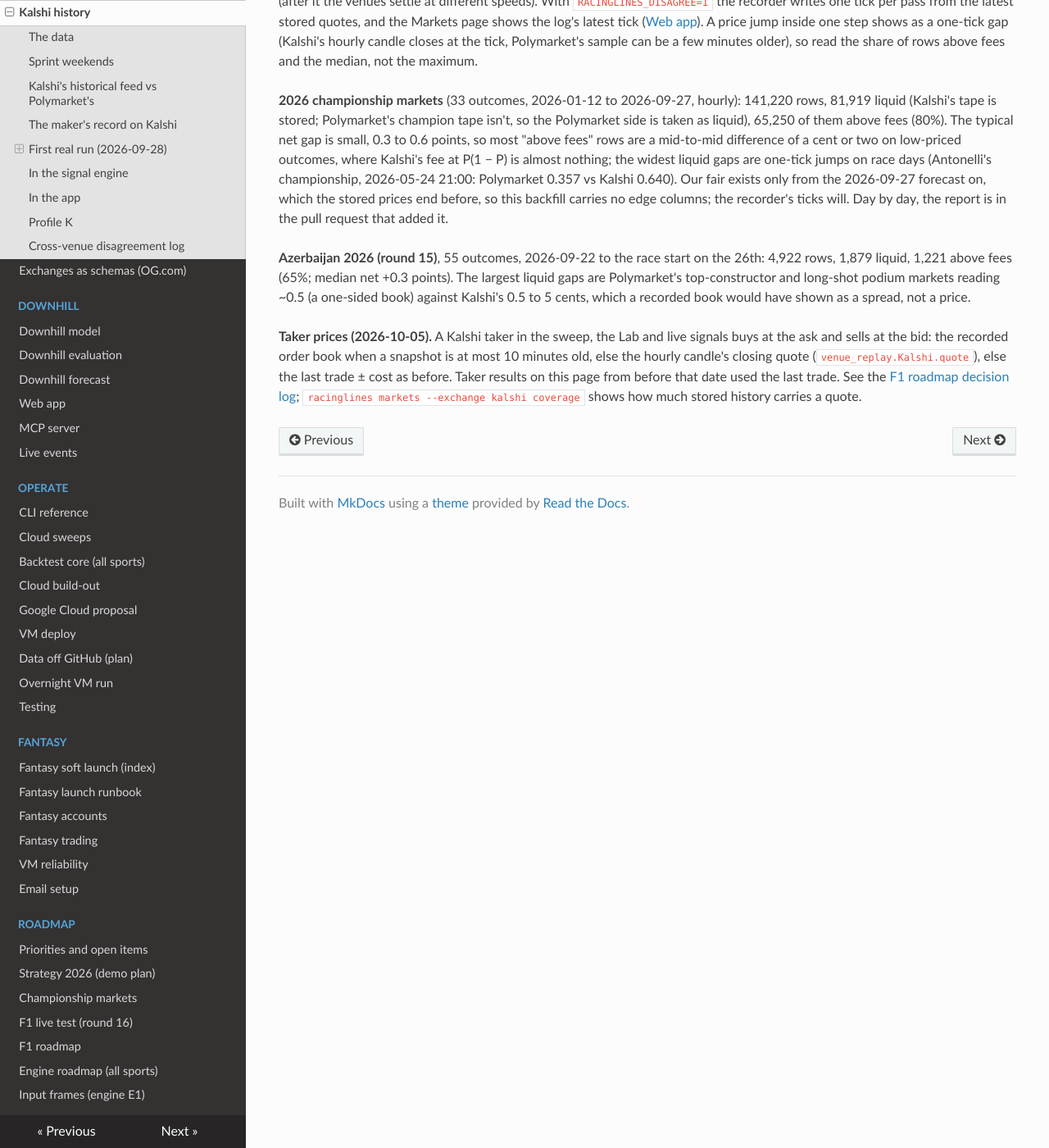
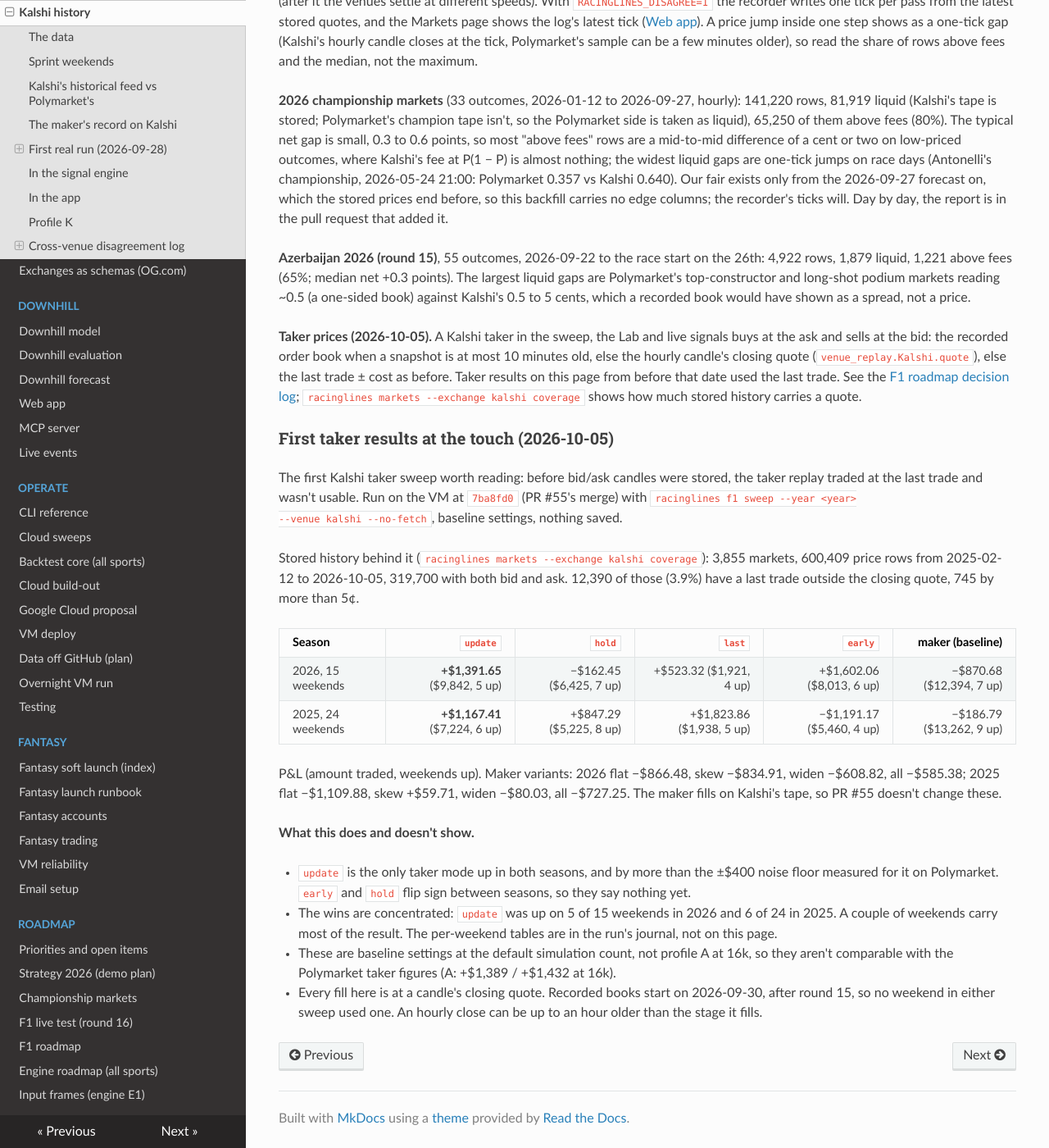
Before and after one commit to lalligagger/racinglines-public, an MkDocs documentation site: the page built from docs/kalshi-history.md, in a window 1280 px wide and 1400 px high, scrolled down 6247 px. Shown: the whole window at 82% size. Built offline with MkDocs 1.6.1, drawn with Linux system fonts in a browser that asks for light colours; nearby versions of some CDN libraries.

Commit message:
[docs] First Kalshi taker results at the touch (2025-26 sweeps after PR #55) (#56)
Claude-Session: https://claude.ai/code/session_01VEKkb8vmfNSxRppiPLE3BK

Co-authored-by: Claude <noreply@anthropic.com>

```diff
--- a/docs/kalshi-history.md
+++ b/docs/kalshi-history.md
@@ -255,3 +255,33 @@ long-shot podium markets reading ~0.5 (a one-sided book) against Kalshi's 0.5 to
 would have shown as a spread, not a price.
 
 **Taker prices (2026-10-05).** A Kalshi taker in the sweep, the Lab and live signals buys at the ask and sells at the bid: the recorded order book when a snapshot is at most 10 minutes old, else the hourly candle's closing quote (`venue_replay.Kalshi.quote`), else the last trade ± cost as before. Taker results on this page from before that date used the last trade. See the [F1 roadmap decision log](f1-roadmap.md#decision-log); `racinglines markets --exchange kalshi coverage` shows how much stored history carries a quote.
+
+### First taker results at the touch (2026-10-05)
+
+The first Kalshi taker sweep worth reading: before bid/ask candles were stored, the taker replay traded at the last
+trade and wasn't usable. Run on the VM at `7ba8fd0` (PR #55's merge) with `racinglines f1 sweep --year <year>
+--venue kalshi --no-fetch`, baseline settings, nothing saved.
+
+Stored history behind it (`racinglines markets --exchange kalshi coverage`): 3,855 markets, 600,409 price rows from
+2025-02-12 to 2026-10-05, 319,700 with both bid and ask. 12,390 of those (3.9%) have a last trade outside the
+closing quote, 745 by more than 5¢.
+
+| Season | `update` | `hold` | `last` | `early` | maker (baseline) |
+|---|---:|---:|---:|---:|---:|
+| 2026, 15 weekends | **+$1,391.65** ($9,842, 5 up) | −$162.45 ($6,425, 7 up) | +$523.32 ($1,921, 4 up) | +$1,602.06 ($8,013, 6 up) | −$870.68 ($12,394, 7 up) |
+| 2025, 24 weekends | **+$1,167.41** ($7,224, 6 up) | +$847.29 ($5,225, 8 up) | +$1,823.86 ($1,938, 5 up) | −$1,191.17 ($5,460, 4 up) | −$186.79 ($13,262, 9 up) |
+
+P&L (amount traded, weekends up). Maker variants: 2026 flat −$866.48, skew −$834.91, widen −$608.82, all −$585.38;
+2025 flat −$1,109.88, skew +$59.71, widen −$80.03, all −$727.25. The maker fills on Kalshi's tape, so PR #55
+doesn't change these.
+
+**What this does and doesn't show.**
+
+- `update` is the only taker mode up in both seasons, and by more than the ±$400 noise floor measured for it on
+  Polymarket. `early` and `hold` flip sign between seasons, so they say nothing yet.
+- The wins are concentrated: `update` was up on 5 of 15 weekends in 2026 and 6 of 24 in 2025. A couple of weekends
+  carry most of the result. The per-weekend tables are in the run's journal, not on this page.
+- These are baseline settings at the default simulation count, not profile A at 16k, so they aren't comparable
+  with the Polymarket taker figures (A: +$1,389 / +$1,432 at 16k).
+- Every fill here is at a candle's closing quote. Recorded books start on 2026-09-30, after round 15, so no weekend in
+  either sweep used one. An hourly close can be up to an hour older than the stage it fills.
```
Also changed, not shown: docs/coverage.md (+1 -1 lines).
